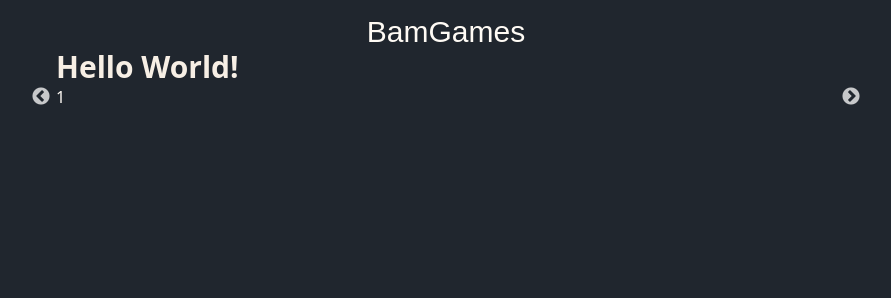
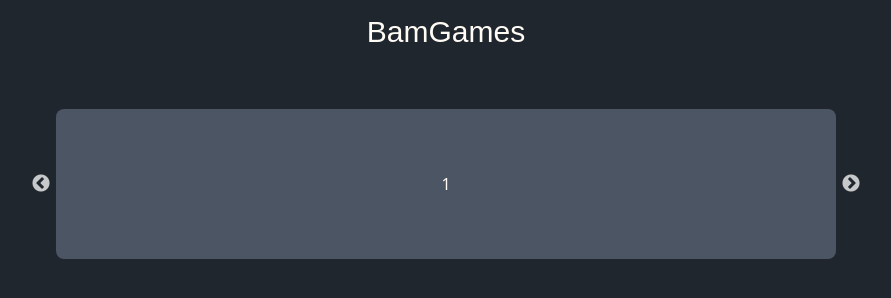
Before and after one commit to wandersonce/bioLink, a Next.js app: page / in a window 1280 px wide. Shown: the part 392-690 px from the top of the page, without its empty margins (194-1085 px from the left). Built offline with nearby package versions, Linux system fonts and the light colour scheme; a web font is replaced by a local one.

Commit message:
Making slider component and add more colors

```diff
--- /dev/null
+++ b/src/components/CommercialSlider.jsx
@@ -0,0 +1,31 @@
+import Slider from 'react-slick';
+import 'slick-carousel/slick/slick.css';
+import 'slick-carousel/slick/slick-theme.css';
+import { Box } from '@mui/material';
+
+export default function CommercialSlider() {
+  const settings = {
+    dots: false,
+    infinite: true,
+    speed: 500,
+    slidesToShow: 1,
+    slidesToScroll: 1,
+  };
+  return (
+    <Box mt="60px">
+      <Slider {...settings}>
+        <div className="bg-baseGray h-[150px] rounded-lg">
+          <div className="h-full flex justify-center items-center">
+            <h3>1</h3>
+          </div>
+        </div>
+        <div>
+          <h3>2</h3>
+        </div>
+        <div>
+          <h3>3</h3>
+        </div>
+      </Slider>
+    </Box>
+  );
+}
--- a/src/pages/index.js
+++ b/src/pages/index.js
@@ -1,10 +1,7 @@
 import Head from 'next/head';
 import Header from '../components/Header';
 import { createTheme, ThemeProvider } from '@mui/material';
-
-import Slider from 'react-slick';
-import 'slick-carousel/slick/slick.css';
-import 'slick-carousel/slick/slick-theme.css';
+import CommercialSlider from '@/components/CommercialSlider';
 
 export default function Home() {
   const theme = createTheme({
@@ -12,14 +9,6 @@
       fontFamily: ['Croissant One', 'sans-serif'].join(','),
     },
   });
-
-  const settings = {
-    dots: true,
-    infinite: true,
-    speed: 500,
-    slidesToShow: 1,
-    slidesToScroll: 1,
-  };
 
   return (
     <>
@@ -41,27 +30,7 @@
         <Header />
 
         <main className="w-[780px]">
-          <h1 className="text-3xl font-bold text-beigeDark">Hello World!</h1>
-          <Slider {...settings}>
-            <div>
-              <h3>1</h3>
-            </div>
-            <div>
-              <h3>2</h3>
-            </div>
-            <div>
-              <h3>3</h3>
-            </div>
-            <div>
-              <h3>4</h3>
-            </div>
-            <div>
-              <h3>5</h3>
-            </div>
-            <div>
-              <h3>6</h3>
-            </div>
-          </Slider>
+          <CommercialSlider />
         </main>
       </ThemeProvider>
     </>
--- a/tailwind.config.js
+++ b/tailwind.config.js
@@ -10,6 +10,11 @@
       lightPurple: '#E5B8F4',
       beigeLight: '#FFFBF5',
       beigeDark: '#F7EFE5',
+      grayDark: '#404258',
+      grayMedium: '#474E68',
+      grayLight: '#6B728E',
+      baseGray: '#4B5563',
+      baseGrayDark: '#374151',
     },
     extend: {},
   },
```
